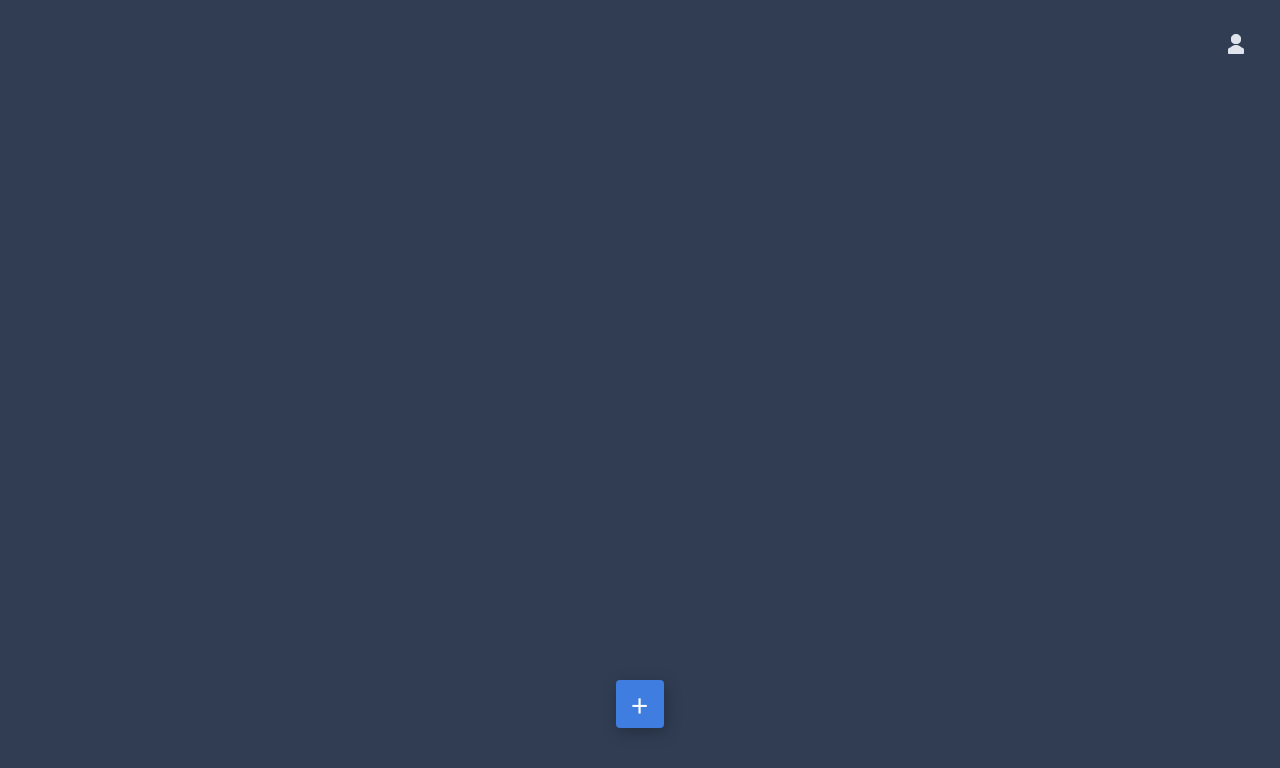
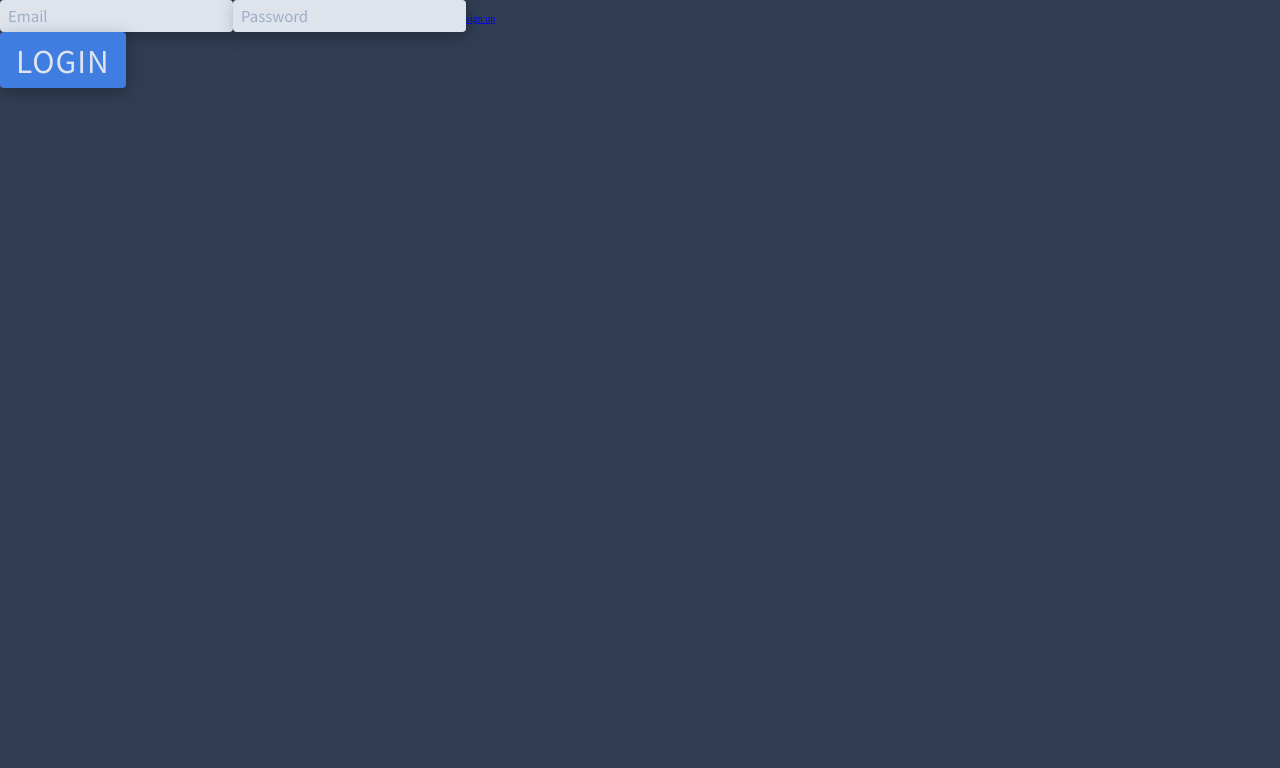
Before and after one commit to MaetDol/todo-react, a React (Create React App) app: page /login in a window 1280 px wide. Shown: the top 768 px of the page. Built offline with nearby package versions, Linux system fonts and the light colour scheme.

Commit message:
refactor, 파일명에 컴포넌트 이름이 포함되게 변경

```diff
--- a/src/pages/home/index.tsx
+++ b/src/pages/Home/Home.tsx
@@ -8,9 +8,9 @@
   StyledHeaderContainer,
   StyledLink,
   StyledTodoWrapper,
-} from './styled';
+} from './Home.styled';
 
-export function Home() {
+export default function Home() {
   const idRef = useRef(1);
   const [todos, setTodos] = useState<TodoType[]>([]);
 
--- /dev/null
+++ b/src/pages/Home/index.ts
@@ -0,0 +1 @@
+export { default } from './Home';
--- a/src/pages/login/index.tsx
+++ b/src/pages/Login/Login.tsx
@@ -5,7 +5,7 @@
   StyledButtonWrapper,
   StyledInputWrapper,
   StyledWrapper,
-} from './styled';
+} from './Login.styled';
 
 export default function Login() {
   const [email, setEmail] = useState('');
--- a/src/pages/routes.tsx
+++ b/src/pages/routes.tsx
@@ -1,10 +1,12 @@
 import { Route, Routes } from 'react-router-dom';
-import { Home } from './home';
+import Home from './Home';
+import Login from './Login/Login';
 
 export default function RoutesPage() {
   return (
     <Routes>
       <Route path="/" element={<Home />} />
+      <Route path="/login" element={<Login />} />
       <Route path="*" element={<Home />} />
     </Routes>
   );
```
Also changed, not shown: src/pages/Home/Home.styled.ts (renamed from src/pages/home/styled.ts), src/pages/Login/Login.styled.ts (renamed from src/pages/login/styled.ts).
